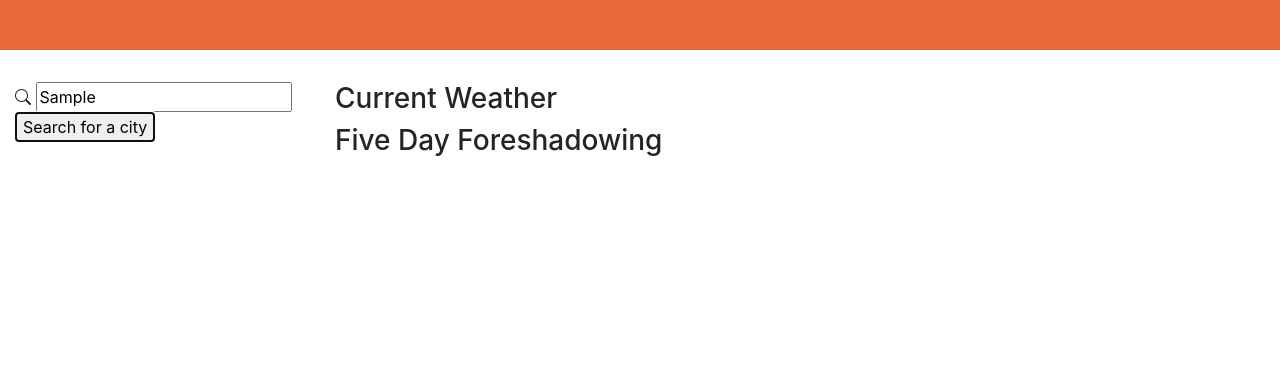
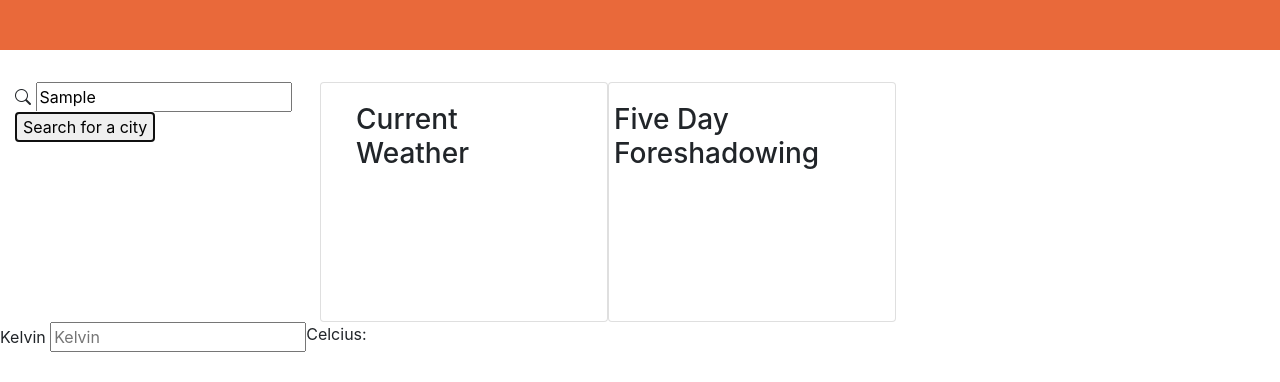
Before and after one commit to Danaalami-cloud/Future-weather-dashboard, a plain HTML site: page index.html in a window 1280 px wide. Both pictures are taken after typing "Sample" into the empty fields and a click on the button "Search for a city". Shown: the part 134-516 px from the top of the page. Drawn offline with nearby package versions, Linux system fonts and the light colour scheme; no server answers.

Commit message:
tried to add cards in html and fix content in js

```diff
--- a/index.html
+++ b/index.html
@@ -26,16 +26,38 @@
                 <button class="search-button"> Search for a city </button>
             </aside>
 
+            <div class="card" style="width: 18rem; height: 15rem;">
+                <div class="card-body">
                     <div class="col-lg-9">
                         <div class="currentWeather">
                             <h3>Current Weather</h3>
                             <div class="currentWeatherCard"></div>
                         </div>
-                <div class="forecast">
+                    </div>
+                </div>
+            </div>
+
+            <div class="card" style="width: 18rem;">
+                <div class="row">
+                    <div class="card-body">
                         <h3>Five Day Foreshadowing</h3>
                         <div class="forecastCards"></div>
                     </div>
                 </div>
+            </div>
+
+            <div class="row">
+                <div class="col-5 rounded"></div>
+                <div class="col-5 rounded"></div>
+                <div class="col-5 rounded"></div>
+                <div class="col-5 rounded"></div>
+                <div class="col-5 rounded"></div>
+            </div>
+            <p>
+                <label>Kelvin</label>
+                <input id="inputKelvin" type="number" placeholder="Kelvin" oninput="temperatureConverter(this.value)" onchange="temperatureConverter(this.value)">
+            </p>
+            <p>Celcius: <span id="outputCelcius"></span></p>
 
 
 
--- a/script.js
+++ b/script.js
@@ -8,10 +8,11 @@ function getWeatherData() {
     var cityName = document.querySelector("#search-value").value;
 
     fetch(
-            "https://api.openweathermap.org/data/2.5/weather?q=&units=metric" +
+            "https://api.openweathermap.org/data/2.5/weather?q=" +
             cityName +
             "&appid=" +
-            API_KEY
+            API_KEY +
+            "&units=metric"
         )
         .then((response) => response.json())
         .then((data) => {
@@ -88,7 +89,7 @@ function getForecast(latitude, longitude) {
 
                 var forecast3 = document.createElement("div");
                 var forecast3uv = document.createElement("p");
-                forecast3uv.textContent = data.daily[i].uv.day;
+                forecast3uv.textContent = data.daily[i].uvi;
                 forecast3.appendChild(forecast3uv);
                 document.querySelector(".forecastCards").appendChild(forecast3);
             }
@@ -100,6 +101,11 @@ function getForecast(latitude, longitude) {
         });
 }
 
+function temperatureConverter(valNum) {
+    valNum = parseFloat(valNum);
+    document.getElementById("outputCelcius").innerHTML = valNum - 273.15;
+}
+
 //  getWeatherData('Jerusalem')
 document
     .querySelector(".search-button")
```
Lines whose indentation alone changed are shown as unchanged.
